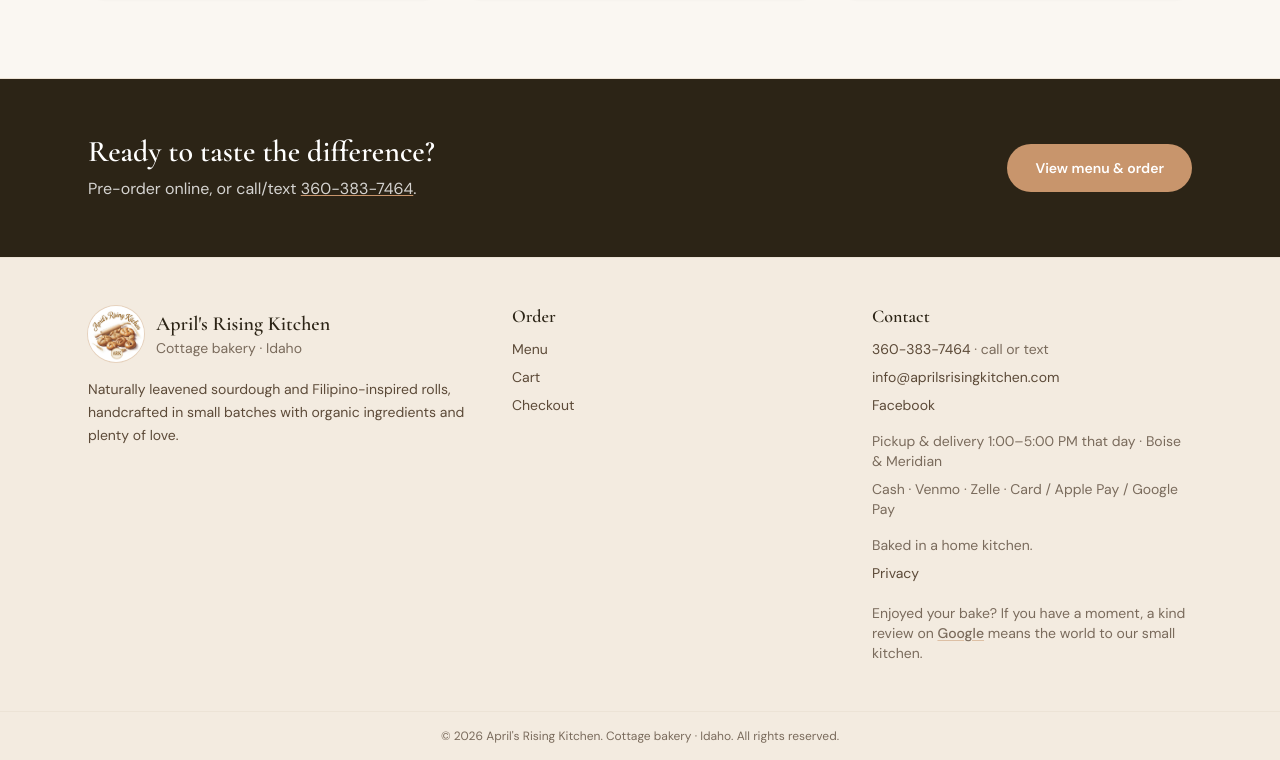
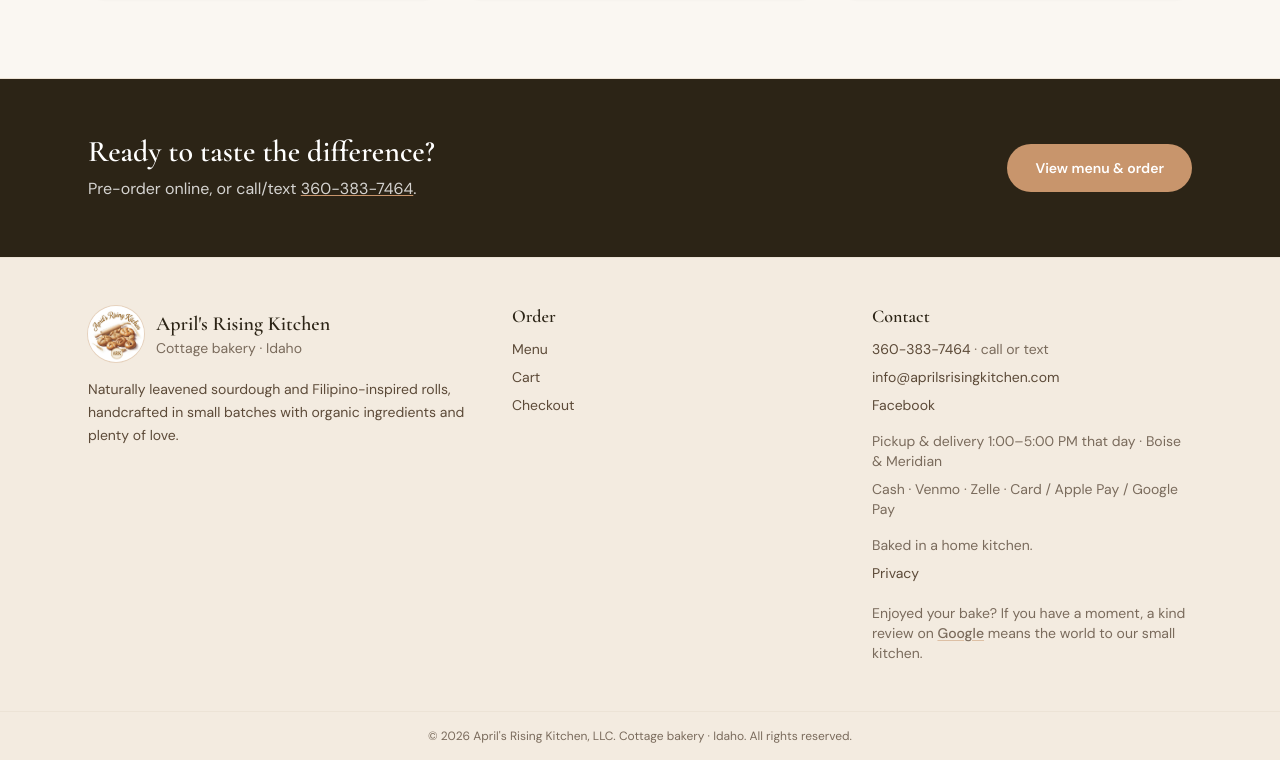
Before and after one commit to zulu350/Aprils-Rising-Kitchen, a Next.js app: page / in a window 1280 px wide. Shown: the part 2475-3235 px from the top of the page. Built offline with nearby package versions, Linux system fonts and the light colour scheme.

Commit message:
Add LLC to the footer copyright line.

```diff
--- a/src/components/Footer.tsx
+++ b/src/components/Footer.tsx
@@ -105,7 +105,7 @@
         </div>
       </div>
       <div className="border-t border-linen/80 py-4 text-center text-xs text-muted">
-        © {new Date().getFullYear()} {BUSINESS.name}. Cottage bakery · Idaho.
+        © {new Date().getFullYear()} {BUSINESS.name}, LLC. Cottage bakery · Idaho.
         All rights reserved.
       </div>
     </footer>
```
